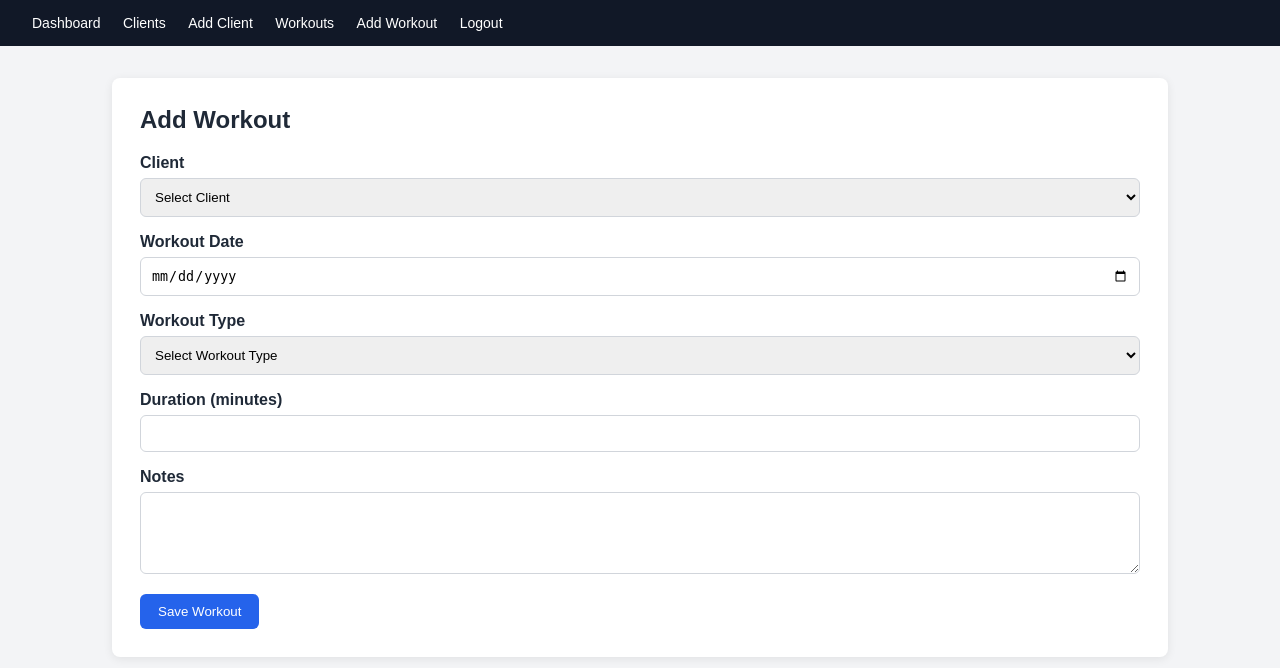
After one commit to NandhiyaN/aceest-fitness-gym-devops, a Flask app: page /workouts/add in a window 1280 px wide. The commit adds this page. Shown: the top 668 px of the page. Run offline with Flask 3, Linux system fonts and the light colour scheme; the visitor is signed in with stand-in values (Sample User, id 1); data that the repository does not hold is empty.

Commit message:
Add membership details and workout management

```diff
--- a/app.py
+++ b/app.py
@@ -1,10 +1,17 @@
 from flask import Flask, render_template, request, redirect, url_for, session, flash
 import sqlite3
+import random
 from functools import wraps
 
 app = Flask(__name__)
 app.config["SECRET_KEY"] = "aceest-devops-assignment-key"
 DB_NAME = "aceest_fitness.db"
+
+PROGRAM_TEMPLATES = {
+    "Fat Loss": ["Full Body HIIT", "Circuit Training", "Cardio + Weights"],
+    "Muscle Gain": ["Push/Pull/Legs", "Upper/Lower Split", "Full Body Strength"],
+    "Beginner": ["Full Body 3x/week", "Light Strength + Mobility"]
+}
 
 
 def get_connection():
@@ -110,13 +117,15 @@ def login():
 def dashboard():
     conn = get_connection()
     client_count = conn.execute("SELECT COUNT(*) AS total FROM clients").fetchone()["total"]
+    workout_count = conn.execute("SELECT COUNT(*) AS total FROM workouts").fetchone()["total"]
     conn.close()
 
     return render_template(
         "dashboard.html",
         username=session.get("username"),
         role=session.get("role"),
-        client_count=client_count
+        client_count=client_count,
+        workout_count=workout_count
     )
 
 
@@ -172,6 +181,91 @@ def add_client():
     return render_template("add_client.html")
 
 
+@app.route("/clients/<name>/generate-program")
+@login_required
+def generate_program(name):
+    category = random.choice(list(PROGRAM_TEMPLATES.keys()))
+    program_name = random.choice(PROGRAM_TEMPLATES[category])
+
+    conn = get_connection()
+    conn.execute("UPDATE clients SET program = ? WHERE name = ?", (program_name, name))
+    conn.commit()
+    conn.close()
+
+    flash(f"Program generated for {name}.", "success")
+    return redirect(url_for("clients"))
+
+
+@app.route("/clients/<name>/membership")
+@login_required
+def membership(name):
+    conn = get_connection()
+    client = conn.execute(
+        "SELECT name, membership_status, membership_end, program FROM clients WHERE name = ?",
+        (name,)
+    ).fetchone()
+    conn.close()
+
+    if not client:
+        flash("Client not found.", "error")
+        return redirect(url_for("clients"))
+
+    return render_template("membership.html", client=client)
+
+
+@app.route("/workouts")
+@login_required
+def workouts():
+    conn = get_connection()
+    workout_list = conn.execute(
+        "SELECT * FROM workouts ORDER BY workout_date DESC"
+    ).fetchall()
+    client_list = conn.execute(
+        "SELECT name FROM clients ORDER BY name"
+    ).fetchall()
+    conn.close()
+
+    return render_template("workouts.html", workouts=workout_list, clients=client_list)
+
+
+@app.route("/workouts/add", methods=["GET", "POST"])
+@login_required
+def add_workout():
+    conn = get_connection()
+    client_list = conn.execute("SELECT name FROM clients ORDER BY name").fetchall()
+
+    if request.method == "POST":
+        client_name = request.form.get("client_name", "").strip()
+        workout_date = request.form.get("workout_date", "").strip()
+        workout_type = request.form.get("workout_type", "").strip()
+        duration = request.form.get("duration", "").strip()
+        notes = request.form.get("notes", "").strip()
+
+        if not client_name or not workout_date or not workout_type:
+            conn.close()
+            flash("Client, workout date, and workout type are required.", "error")
+            return redirect(url_for("add_workout"))
+
+        conn.execute("""
+            INSERT INTO workouts (client_name, workout_date, workout_type, duration, notes)
+            VALUES (?, ?, ?, ?, ?)
+        """, (
+            client_name,
+            workout_date,
+            workout_type,
+            duration if duration else None,
+            notes if notes else None
+        ))
+        conn.commit()
+        conn.close()
+
+        flash("Workout added successfully.", "success")
+        return redirect(url_for("workouts"))
+
+    conn.close()
+    return render_template("add_workout.html", clients=client_list)
+
+
 @app.route("/logout")
 @login_required
 def logout():
--- /dev/null
+++ b/templates/add_workout.html
@@ -0,0 +1,35 @@
+{% extends "base.html" %}
+
+{% block content %}
+<h2>Add Workout</h2>
+
+<form method="POST">
+    <label for="client_name">Client</label>
+    <select id="client_name" name="client_name" required>
+        <option value="">Select Client</option>
+        {% for client in clients %}
+        <option value="{{ client.name }}">{{ client.name }}</option>
+        {% endfor %}
+    </select>
+
+    <label for="workout_date">Workout Date</label>
+    <input type="date" id="workout_date" name="workout_date" required>
+
+    <label for="workout_type">Workout Type</label>
+    <select id="workout_type" name="workout_type" required>
+        <option value="">Select Workout Type</option>
+        <option value="Strength">Strength</option>
+        <option value="Cardio">Cardio</option>
+        <option value="Mobility">Mobility</option>
+        <option value="Conditioning">Conditioning</option>
+    </select>
+
+    <label for="duration">Duration (minutes)</label>
+    <input type="number" id="duration" name="duration">
+
+    <label for="notes">Notes</label>
+    <textarea id="notes" name="notes" rows="4"></textarea>
+
+    <button type="submit">Save Workout</button>
+</form>
+{% endblock %}
--- a/templates/base.html
+++ b/templates/base.html
@@ -107,10 +107,15 @@
             margin-bottom: 18px;
         }
 
-        .top-actions a {
+        .top-actions a,
+        .inline-link {
             text-decoration: none;
             color: #2563eb;
             font-weight: 600;
+        }
+
+        .action-links a {
+            margin-right: 12px;
         }
     </style>
 </head>
@@ -120,6 +125,8 @@
             <a href="{{ url_for('dashboard') }}">Dashboard</a>
             <a href="{{ url_for('clients') }}">Clients</a>
             <a href="{{ url_for('add_client') }}">Add Client</a>
+            <a href="{{ url_for('workouts') }}">Workouts</a>
+            <a href="{{ url_for('add_workout') }}">Add Workout</a>
             <a href="{{ url_for('logout') }}">Logout</a>
         {% endif %}
     </div>
--- a/templates/dashboard.html
+++ b/templates/dashboard.html
@@ -11,4 +11,5 @@
 
 <h3>Summary</h3>
 <p>Total registered clients: <strong>{{ client_count }}</strong></p>
+<p>Total recorded workouts: <strong>{{ workout_count }}</strong></p>
 {% endblock %}
```
Also changed, not shown: templates/clients.html (+7 -0 lines), templates/membership.html (added, +14 -0 lines), templates/workouts.html (added, +36 -0 lines).
